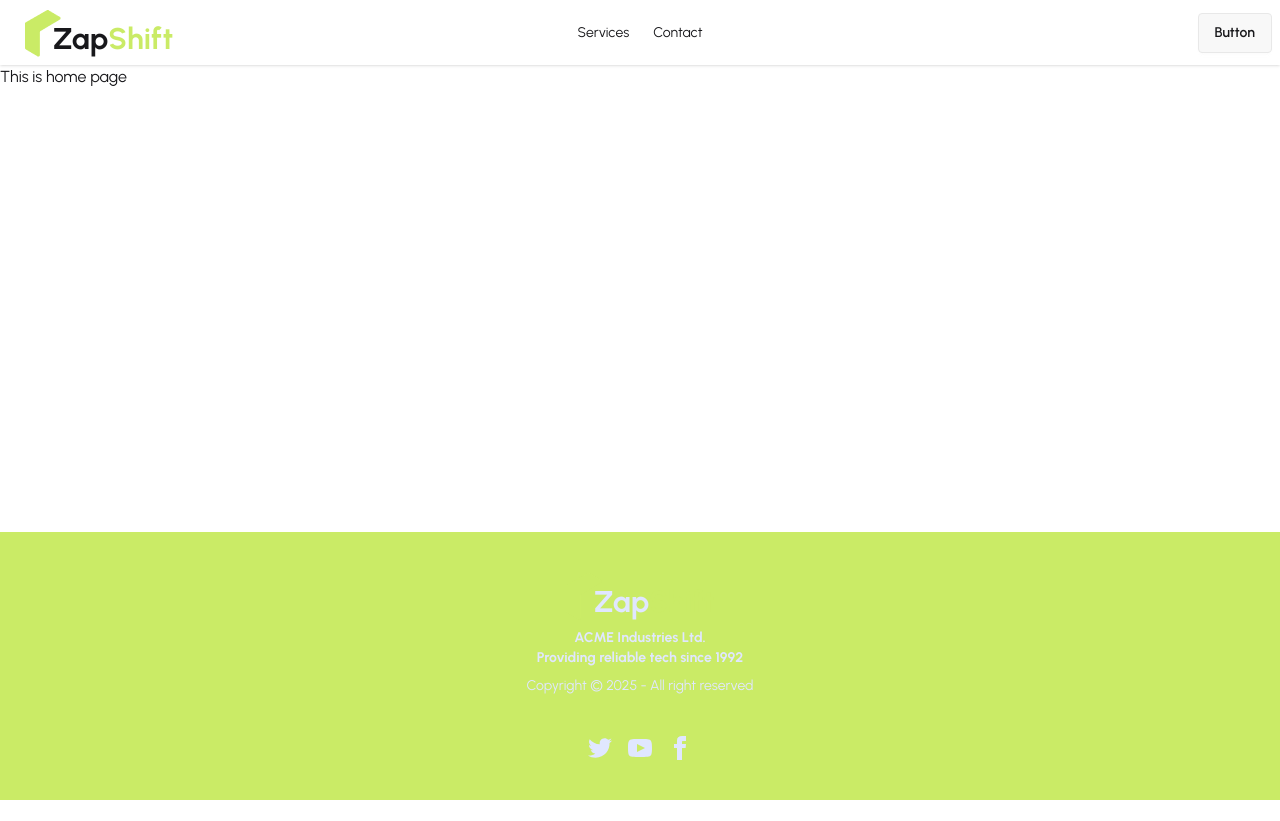
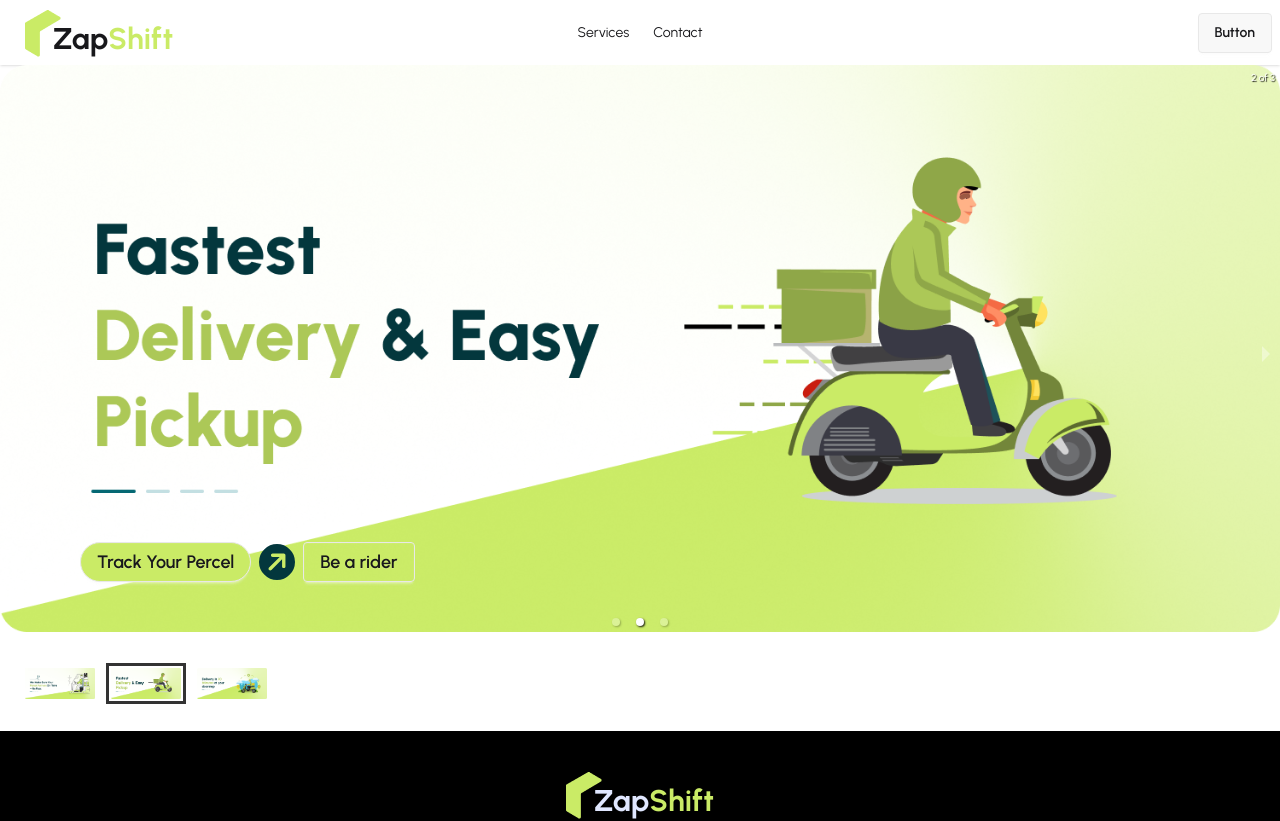
Before and after one commit to chayansrk64/zap-shift-client, a React (Vite) app: page / in a window 1280 px wide. Shown: the top 821 px of the page. Before the commit the page ends 800 px from the top, so only its background shows below. Built offline with nearby package versions, Linux system fonts and the light colour scheme.

Commit message:
banner added

```diff
--- a/package.json
+++ b/package.json
@@ -13,6 +13,8 @@
     "@tailwindcss/vite": "^4.1.17",
     "react": "^19.2.0",
     "react-dom": "^19.2.0",
+    "react-icons": "^5.5.0",
+    "react-responsive-carousel": "^3.2.23",
     "react-router": "^7.9.6",
     "tailwindcss": "^4.1.17"
   },
--- a/src/index.css
+++ b/src/index.css
@@ -9,7 +9,7 @@
   name: "light";
   default: true;
   --color-primary: #caeb66;
-  --color-secondary: teal;
+  --color-secondary: #03373D;
 }
 
 body{
--- /dev/null
+++ b/src/pages/Home/Banner/Banner.jsx
@@ -0,0 +1,46 @@
+import React from 'react';
+import "react-responsive-carousel/lib/styles/carousel.min.css"; // requires a loader
+import { Carousel } from 'react-responsive-carousel';
+
+import bannerImg1 from '../../../assets/banner/banner1.png'
+import bannerImg2 from '../../../assets/banner/banner2.png'
+import bannerImg3 from '../../../assets/banner/banner3.png'
+import { FaCircleArrowUp } from 'react-icons/fa6';
+
+const Banner = () => {
+    return (
+        <div>
+            <Carousel
+            autoPlay={true}
+            infiniteLoop={true}
+            >
+                <div className='relative'>
+                    <img src={bannerImg1} />
+                    <div className='absolute bottom-[50px] flex gap-2 ms-20'>
+                        <button className='btn bg-primary rounded-full text-lg'>Track Your Percel</button>
+                        <button className=' text-4xl text-secondary rotate-45'> <FaCircleArrowUp /> </button>
+                        <button className='btn bg-transparent text-lg'>Be a rider</button>
+                    </div>
+                </div>
+                <div className='relative' >
+                    <img src={bannerImg2} />
+                     <div className='absolute bottom-[50px] flex gap-2 ms-20'>
+                        <button className='btn bg-primary rounded-full text-lg'>Track Your Percel</button>
+                        <button className=' text-4xl text-secondary rotate-45'> <FaCircleArrowUp /> </button>
+                        <button className='btn bg-transparent text-lg'>Be a rider</button>
+                    </div>
+                </div>
+                <div className='relative'>
+                    <img src={bannerImg3} />
+                     <div className='absolute bottom-[50px] flex gap-2 ms-20'>
+                        <button className='btn bg-primary rounded-full text-lg'>Track Your Percel</button>
+                        <button className=' text-4xl text-secondary rotate-45'> <FaCircleArrowUp /> </button>
+                        <button className='btn bg-transparent text-lg'>Be a rider</button>
+                    </div>
+                </div>
+            </Carousel>
+        </div>
+    );
+};
+
+export default Banner;
--- a/src/pages/Home/Home/Home.jsx
+++ b/src/pages/Home/Home/Home.jsx
@@ -1,9 +1,10 @@
 import React from 'react';
+import Banner from '../Banner/Banner';
 
 const Home = () => {
     return (
         <div>
-            This is home page
+            <Banner></Banner>
         </div>
     );
 };
--- a/src/pages/Shared/Footer/Footer.jsx
+++ b/src/pages/Shared/Footer/Footer.jsx
@@ -4,7 +4,7 @@
 const Footer = () => {
   return (
     <div>
-      <footer className="footer footer-horizontal bg-primary footer-center text-primary-content p-10">
+      <footer className="footer footer-horizontal bg-black footer-center text-primary-content p-10">
         <aside>
           <Logo></Logo>
           <p className="font-bold">
```
Also changed, not shown: 1 other file (tests, documents, lock files or other folders).
